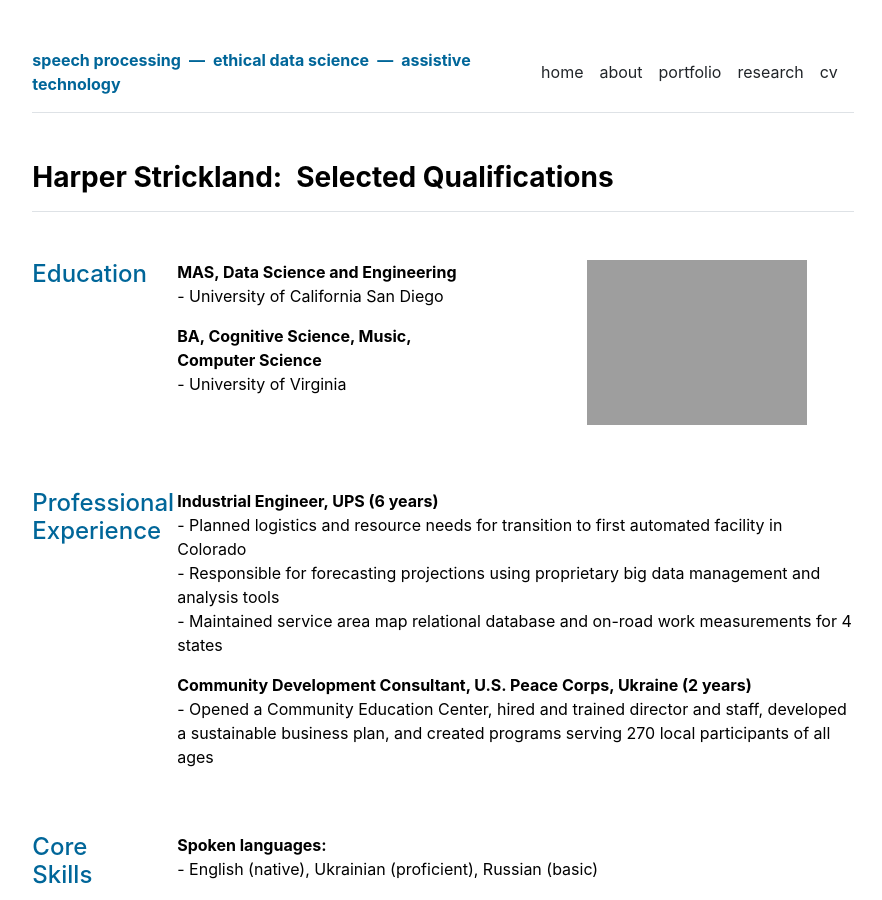
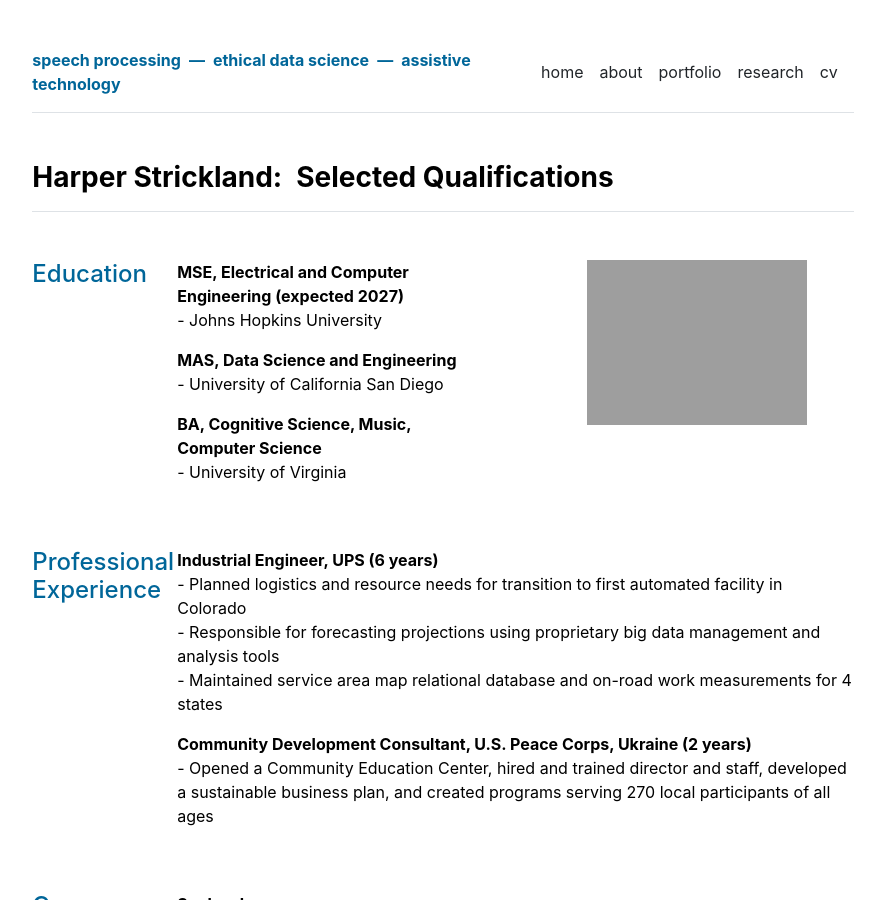
Before and after one commit to speakingofdata/speakingofdata.github.io, a Jekyll site: the page built from about.md, in a window 1280 px wide and 900 px high. Shown: the whole window, without its empty margins (197-1079 px from the left). Built offline with Jekyll 4.4.1, drawn with Linux system fonts in a browser that asks for light colours; nearby versions of some CDN libraries.

Commit message:
Update education.yml

```diff
--- a/_data/about/education.yml
+++ b/_data/about/education.yml
@@ -1,3 +1,6 @@
+- title: 'MSE, Electrical and Computer Engineering (expected 2027)'
+  description: 'Johns Hopkins University'
+
 - title: 'MAS, Data Science and Engineering'
   description: 'University of California San Diego'
 
```
